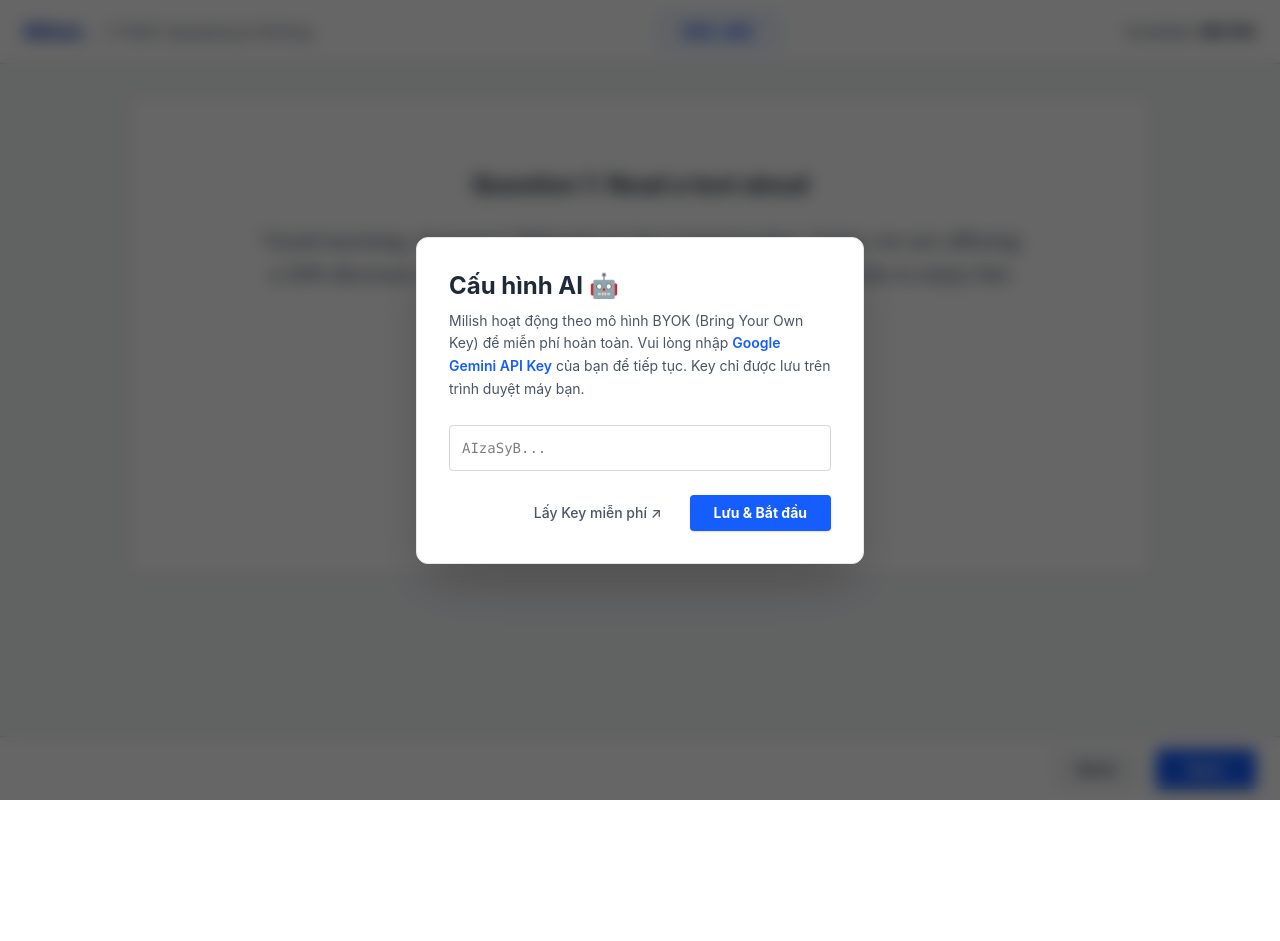
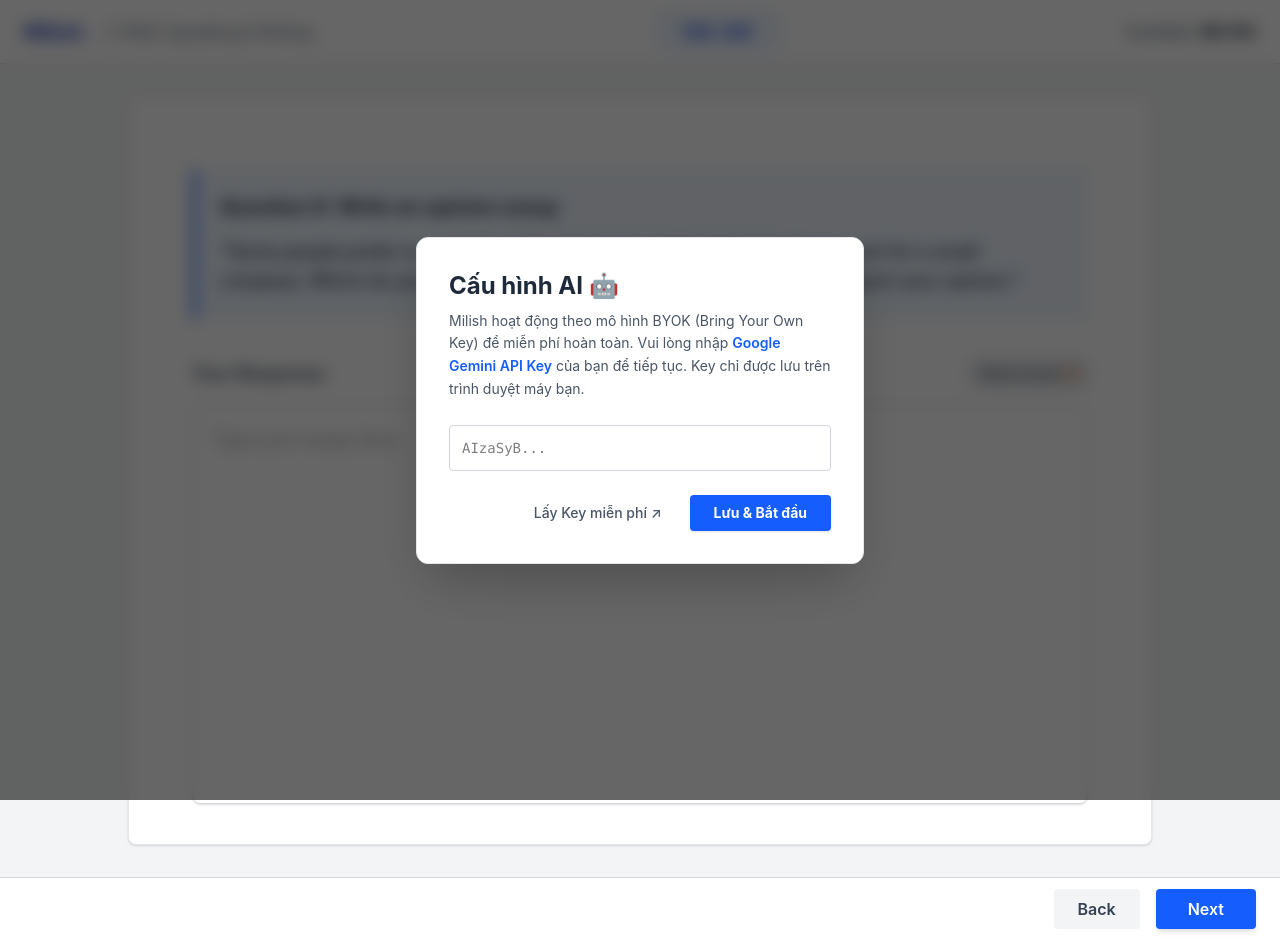
Before and after one commit to minhqh/milish, a React (Vite) app in the folder frontend/: page / in a window 1280 px wide. Before the commit the page ends 800 px from the top, so only its background shows below. Built offline with nearby package versions, Linux system fonts and the light colour scheme.

Commit message:
feat: add writing workspace with copy block and word count

```diff
--- a/frontend/src/App.tsx
+++ b/frontend/src/App.tsx
@@ -1,4 +1,5 @@
 import ApiKeyModel from './components/ApiKeyModal';
+import WritingWorkspace from './components/WritingWorkspace';
 import TestLayout from './layouts/TestLayout';
 
 export default function App() {
@@ -6,20 +7,18 @@
     <TestLayout>
       <ApiKeyModel />
       <div className="flex flex-col items-center justify-center h-full pt-8">
-        <h2 className="text-2xl font-bold text-gray-800 mb-6 text-center">
-          Question 1: Read a text aloud
-        </h2>
-        <p className="text-gray-700 text-center max-w-3xl text-lg sm:text-xl leading-relaxed font-serif">
-          "Good morning, shoppers! Welcome to Star Supermarket.
-          Today, we are offering a 20% discount on all fresh produce.
-          Please head to the fruit aisle to enjoy this amazing deal."
-        </p>
+        {/* Đổi đề bài sang TOEIC Writing Part 3 */}
+        <div className="w-full max-w-4xl bg-blue-50 border-l-4 border-blue-600 p-6 rounded mb-2">
+          <h2 className="text-xl font-bold text-gray-800 mb-4">
+            Question 8: Write an opinion essay
+          </h2>
+          <p className="text-gray-800 text-lg leading-relaxed font-medium">
+            "Some people prefer to work for a large company, while others prefer to work for a small company. Which do you prefer? Use specific reasons and examples to support your opinion."
+          </p>
+        </div>
 
-        {/* Placeholder cho phần ghi âm */}
-        <div className="mt-16 bg-red-50 text-red-600 p-6 rounded-full border border-red-200 animate-pulse font-medium shadow-sm flex items-center gap-3">
-          <div className="w-3 h-3 bg-red-600 rounded-full animate-ping"></div>
-          🎙️ Recording area will go here...
-        </div>
+        {/* Chèn Khu vực làm bài Writing vào đây */}
+        <WritingWorkspace />
       </div>
       </TestLayout>
   )
--- /dev/null
+++ b/frontend/src/components/WritingWorkspace.tsx
@@ -0,0 +1,39 @@
+import { useState } from "react";
+import type { ClipboardEvent } from "react";
+
+export default function WritingWorkspace() {
+    const [text, setText] = useState('');
+
+    // Chặn gian lận (copy/paste)
+    const handlePreventAction = (e: ClipboardEvent<HTMLTextAreaElement>) => {
+        e.preventDefault();
+    };
+
+    // Logic đếm từ
+    const wordCount = text.trim() === '' ? 0 : text.trim().split(/\s+/).length;
+
+    return (
+    <div className="w-full flex flex-col gap-4 mt-8 w-full max-w-4xl mx-auto">
+      <div className="flex justify-between items-end">
+        <h3 className="font-semibold text-gray-700 text-lg">Your Response:</h3>
+
+        {/* Bộ đếm từ: Sẽ hiện màu cam nếu dưới 300 từ (yêu cầu tối thiểu của bài Essay), màu xanh nếu đủ */}
+        <span className="text-sm font-medium text-gray-600 bg-gray-200 px-3 py-1 rounded-md shadow-inner">
+          Word count: <strong className={wordCount >= 300 ? "text-green-600" : "text-orange-500"}>{wordCount}</strong>
+        </span>
+      </div>
+
+      <textarea
+        value={text}
+        onChange={(e) => setText(e.target.value)}
+        onCopy={handlePreventAction}
+        onPaste={handlePreventAction}
+        onCut={handlePreventAction}
+        spellCheck={false}
+        autoComplete="off"
+        className="w-full h-[400px] p-5 border border-gray-300 rounded-lg focus:outline-none focus:ring-2 focus:ring-blue-500 focus:border-transparent resize-none text-lg leading-relaxed text-gray-800 shadow-sm"
+        placeholder="Type your essay here..."
+      />
+    </div>
+  );
+}
```
